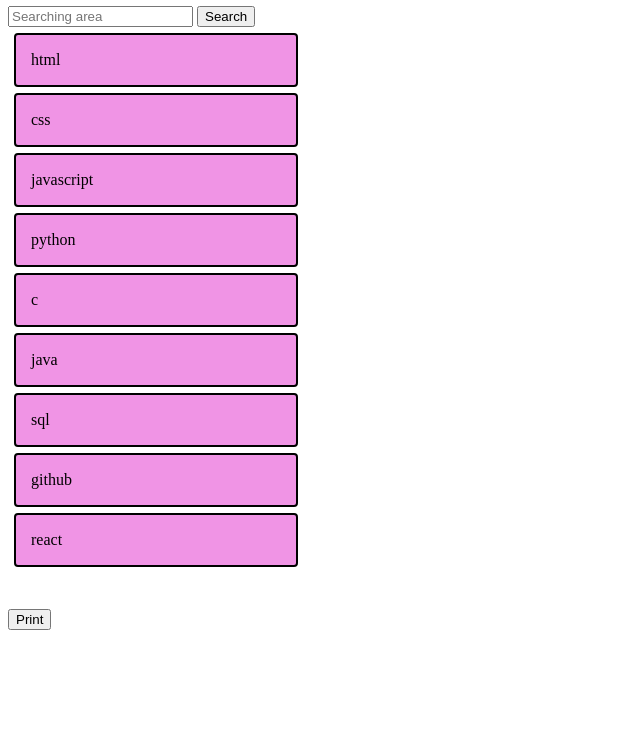
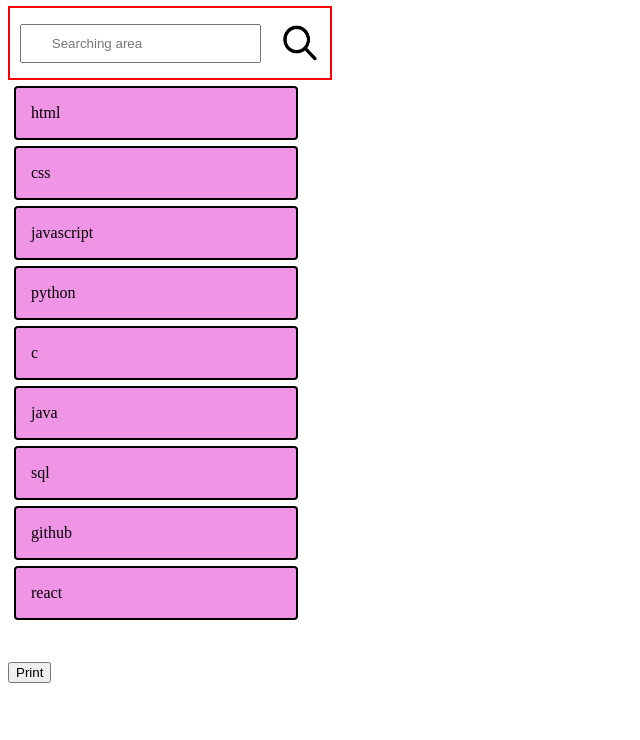
Before and after one commit to dave112ore-spec/search-words, a plain HTML site: page index.html in a window 1280 px wide. Shown: the part 60-800 px from the top of the page, without its empty margins (0-640 px from the left). Drawn offline with Linux system fonts and the light colour scheme.

Commit message:
added icon and resize search area

```diff
--- a/index.html
+++ b/index.html
@@ -7,9 +7,10 @@
 
      <div id="searchwordfirm" class="searchwordfirm">
            <div id="searchinput" class="searchinput">
-
+<div id="serchiconfirm" class="serchiconfirm">
      <input type="text" id="searchwordinput" class="searchwordinput" placeholder="Searching area"/>
-     <button id="searchbtn" class="searchbtn">Search</button>
+     <img src="icon.png"/>
+     </div>
      </div>
 <div id="progrmlist" search="progrmlist">
     <div class="list">html</div>
--- a/searchword.css
+++ b/searchword.css
@@ -15,6 +15,8 @@
 }
 .list:hover{
     background-color: rgba(226, 43, 214,0.7);
+    font-size:18px;
+    font-weight: bold;
 }
 
 .showsearch{
@@ -24,3 +26,19 @@
 .showsearch1{
     display:none;
 }
+
+.serchiconfirm{
+    width: 320px;
+    height:70px;
+    display: flex;
+    justify-content: space-around;
+    align-items: center;
+    border: 2px solid red;
+}
+img{
+    width: 40px;
+    height:40px;
+}
+input{
+    padding: 10px 30px;
+}
```
Also changed, not shown: icon.png (added).
